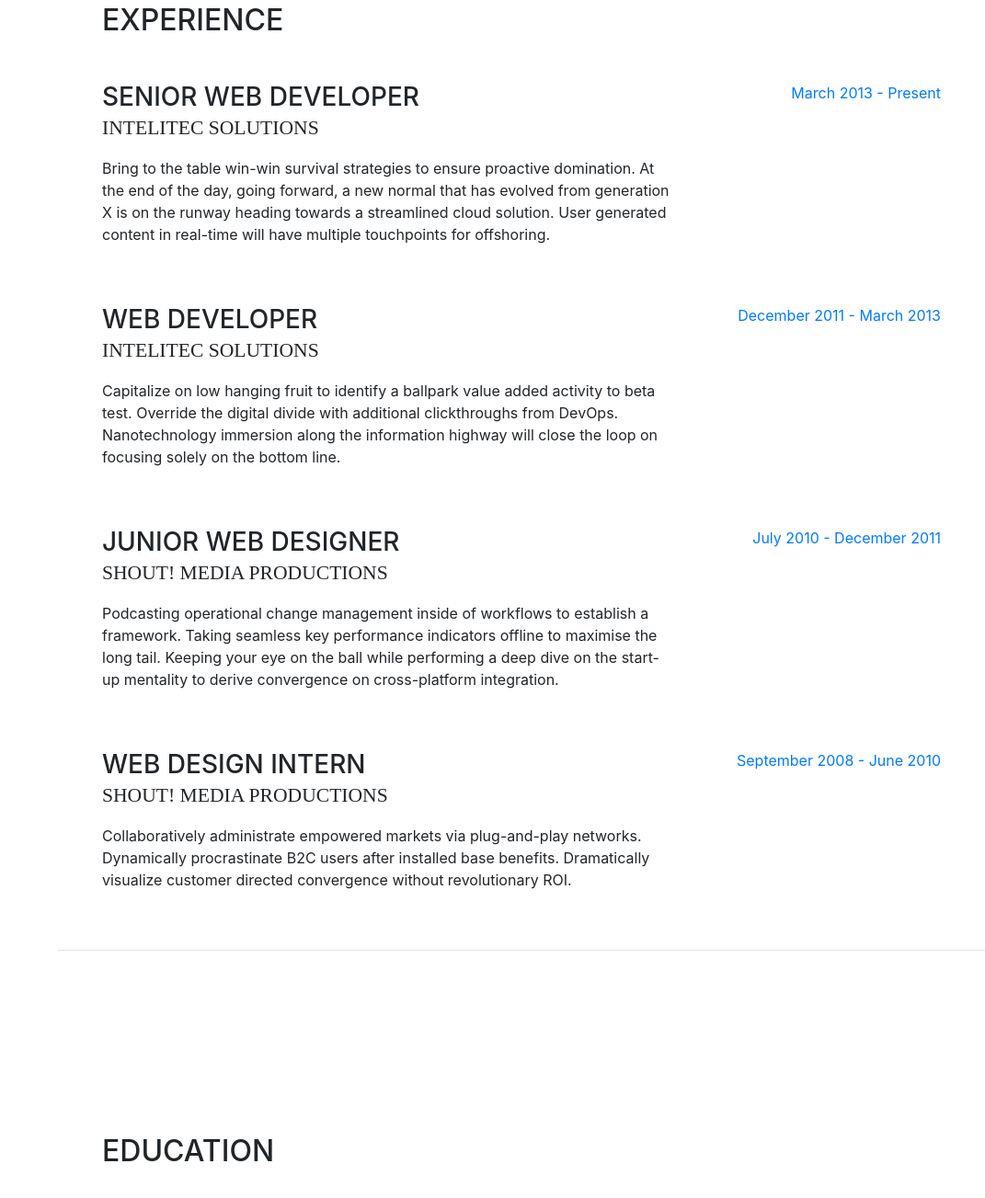
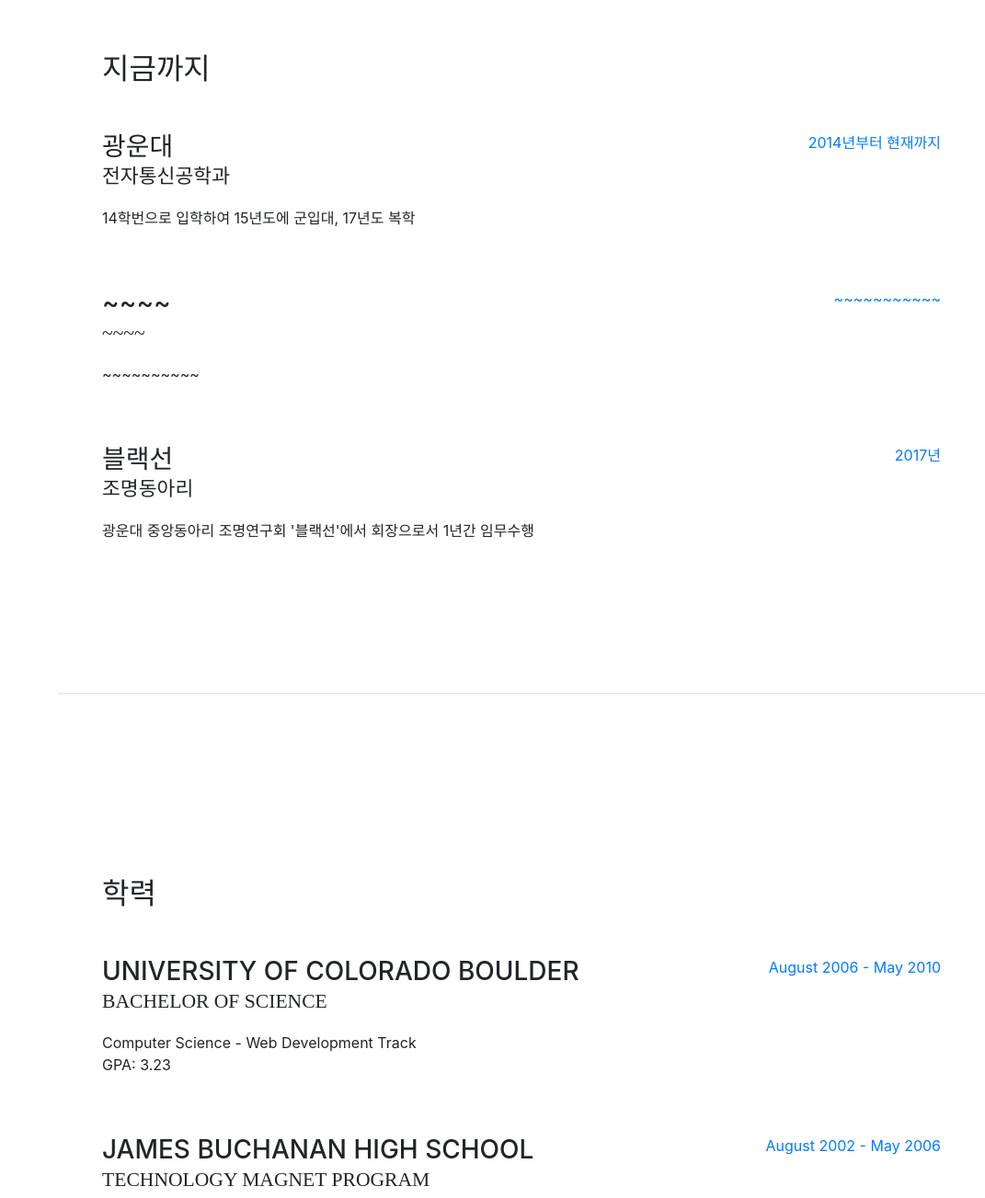
Before and after one commit to JunyoungChoi/JunyoungChoi.github.io, a website with bundled scripts: page index.html in a window 1280 px wide. Shown: the part 845-2148 px from the top of the page at 92% size, without its empty margins (209-1280 px from the left). Built offline with nearby package versions, Linux system fonts and the light colour scheme; a web font is replaced by a local one.

Commit message:
temp_modify

```diff
--- a/index.html
+++ b/index.html
@@ -8,7 +8,7 @@
     <meta name="description" content="">
     <meta name="author" content="">
 
-    <title>Resume - Start Bootstrap Theme</title>
+    <title>Resume - Junyoung Choi</title>
 
     <!-- Bootstrap core CSS -->
     <link href="vendor/bootstrap/css/bootstrap.min.css" rel="stylesheet">
@@ -65,13 +65,13 @@
 
       <section class="resume-section p-3 p-lg-5 d-flex d-column" id="about">
         <div class="my-auto">
-          <h1 class="mb-0">Clarence
-            <span class="text-primary">Taylor</span>
+          <h1 class="mb-0">Junyoung
+            <span class="text-primary">Choi</span>
           </h1>
-          <div class="subheading mb-5">3542 Berry Street · Cheyenne Wells, CO 80810 · (317) 585-8468 ·
-            <a href="mailto:name@email.com">name@email.com</a>
+          <div class="subheading mb-5"> 서울시 강동구 상일동 중앙하이츠 아파트 · 010-5126-2047 ·
+            <a href="jcjy0311@naver.com">jcjy0311@naver.com</a>
           </div>
-          <p class="mb-5">I am experienced in leveraging agile frameworks to provide a robust synopsis for high level overviews. Iterative approaches to corporate strategy foster collaborative thinking to further the overall value proposition.</p>
+          <p class="mb-5">광운대학교 전자통신공학과 14학번</p>
           <ul class="list-inline list-social-icons mb-0">
             <li class="list-inline-item">
               <a href="#">
@@ -111,49 +111,38 @@
 
       <section class="resume-section p-3 p-lg-5 d-flex flex-column" id="experience">
         <div class="my-auto">
-          <h2 class="mb-5">Experience</h2>
+          <h2 class="mb-5">지금까지</h2>
 
           <div class="resume-item d-flex flex-column flex-md-row mb-5">
             <div class="resume-content mr-auto">
-              <h3 class="mb-0">Senior Web Developer</h3>
-              <div class="subheading mb-3">Intelitec Solutions</div>
-              <p>Bring to the table win-win survival strategies to ensure proactive domination. At the end of the day, going forward, a new normal that has evolved from generation X is on the runway heading towards a streamlined cloud solution. User generated content in real-time will have multiple touchpoints for offshoring.</p>
+              <h3 class="mb-0">광운대</h3>
+              <div class="subheading mb-3">전자통신공학과</div>
+              <p>14학번으로 입학하여 15년도에 군입대, 17년도 복학</p>
             </div>
             <div class="resume-date text-md-right">
-              <span class="text-primary">March 2013 - Present</span>
+              <span class="text-primary">2014년부터 현재까지</span>
             </div>
           </div>
 
           <div class="resume-item d-flex flex-column flex-md-row mb-5">
             <div class="resume-content mr-auto">
-              <h3 class="mb-0">Web Developer</h3>
-              <div class="subheading mb-3">Intelitec Solutions</div>
-              <p>Capitalize on low hanging fruit to identify a ballpark value added activity to beta test. Override the digital divide with additional clickthroughs from DevOps. Nanotechnology immersion along the information highway will close the loop on focusing solely on the bottom line.</p>
+              <h3 class="mb-0">~~~~</h3>
+              <div class="subheading mb-3">~~~~</div>
+              <p>~~~~~~~~~~</p>
             </div>
             <div class="resume-date text-md-right">
-              <span class="text-primary">December 2011 - March 2013</span>
+              <span class="text-primary">~~~~~~~~~~~</span>
             </div>
           </div>
 
           <div class="resume-item d-flex flex-column flex-md-row mb-5">
             <div class="resume-content mr-auto">
-              <h3 class="mb-0">Junior Web Designer</h3>
-              <div class="subheading mb-3">Shout! Media Productions</div>
-              <p>Podcasting operational change management inside of workflows to establish a framework. Taking seamless key performance indicators offline to maximise the long tail. Keeping your eye on the ball while performing a deep dive on the start-up mentality to derive convergence on cross-platform integration.</p>
+              <h3 class="mb-0">블랙선</h3>
+              <div class="subheading mb-3">조명동아리</div>
+              <p>광운대 중앙동아리 조명연구회 '블랙선'에서 회장으로서 1년간 임무수행</p>
             </div>
             <div class="resume-date text-md-right">
-              <span class="text-primary">July 2010 - December 2011</span>
-            </div>
-          </div>
-
-          <div class="resume-item d-flex flex-column flex-md-row">
-            <div class="resume-content mr-auto">
-              <h3 class="mb-0">Web Design Intern</h3>
-              <div class="subheading mb-3">Shout! Media Productions</div>
-              <p>Collaboratively administrate empowered markets via plug-and-play networks. Dynamically procrastinate B2C users after installed base benefits. Dramatically visualize customer directed convergence without revolutionary ROI.</p>
-            </div>
-            <div class="resume-date text-md-right">
-              <span class="text-primary">September 2008 - June 2010</span>
+              <span class="text-primary">2017년</span>
             </div>
           </div>
 
@@ -163,7 +152,7 @@
 
       <section class="resume-section p-3 p-lg-5 d-flex flex-column" id="education">
         <div class="my-auto">
-          <h2 class="mb-5">Education</h2>
+          <h2 class="mb-5">학력</h2>
 
           <div class="resume-item d-flex flex-column flex-md-row mb-5">
             <div class="resume-content mr-auto">
@@ -193,7 +182,7 @@
 
       <section class="resume-section p-3 p-lg-5 d-flex flex-column" id="skills">
         <div class="my-auto">
-          <h2 class="mb-5">Skills</h2>
+          <h2 class="mb-5">가능언어</h2>
 
           <div class="subheading mb-3">Programming Languages &amp; Tools</div>
           <ul class="list-inline list-icons">
```
